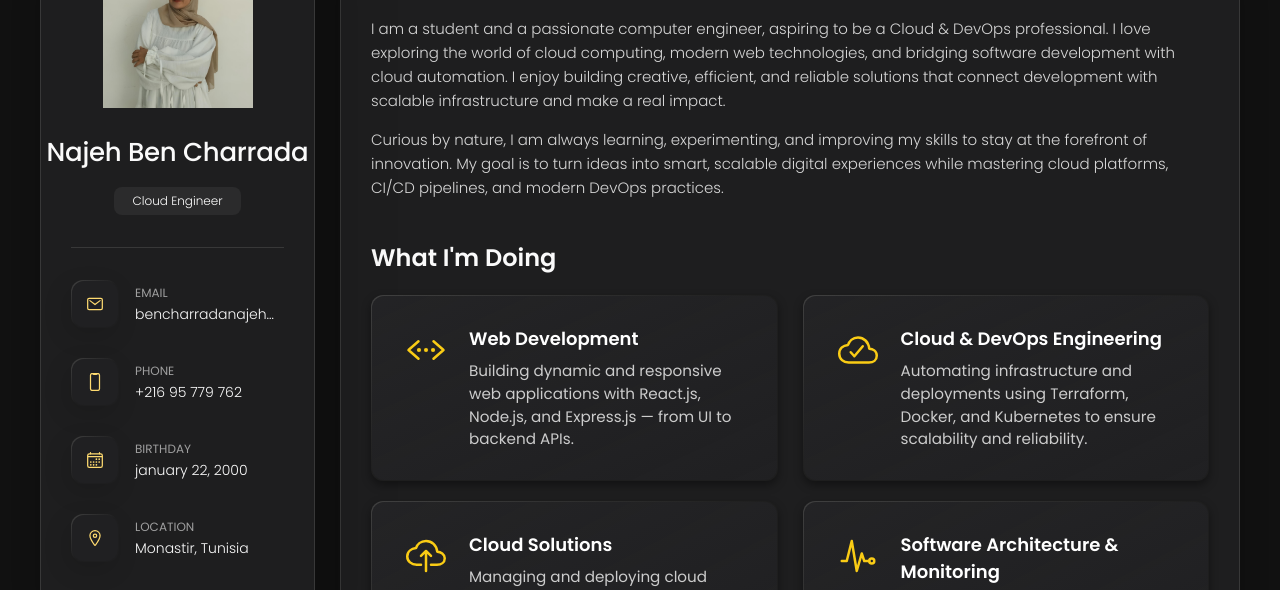
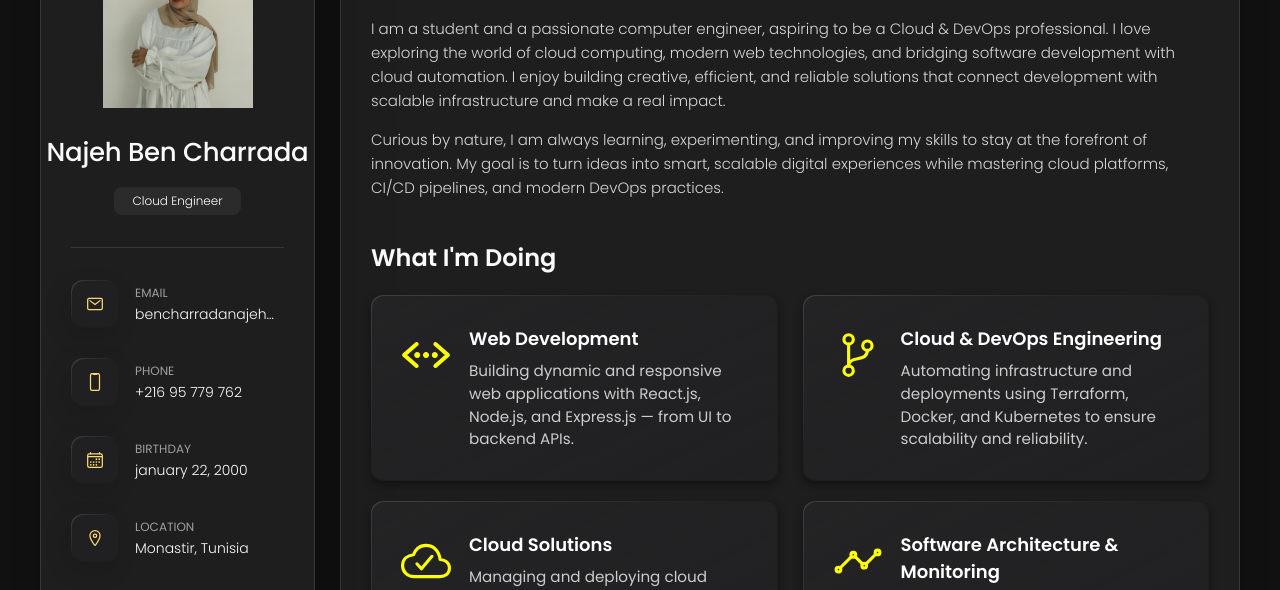
Before and after one commit to NajehCh/Portfolio, a plain HTML site: page index.html in a window 1280 px wide. Shown: the part 162-752 px from the top of the page. Drawn offline with nearby package versions, Linux system fonts and the light colour scheme.

Commit message:
portfolio

```diff
--- a/assets/css/style.css
+++ b/assets/css/style.css
@@ -779,17 +779,21 @@ main {
 
 .clients-item img:hover { filter: grayscale(0); }
 
-
-
 .service-icon {
-  font-size: 40px;
-  color: #facc15; /* jaune doré */
-  transition: transform 0.3s ease, color 0.3s ease;
+  width: 50px;
+  height: 50px;
+  transition: transform 0.3s ease, filter 0.3s ease;
+  filter: brightness(0) invert(91%) sepia(86%) saturate(742%) hue-rotate(2deg) brightness(102%) contrast(100%);
 }
 
 .service-item:hover .service-icon {
   transform: scale(1.2);
-  color: #ffe066; /* couleur plus claire au survol */
+}
+
+
+.service-item:hover .service-icon {
+  transform: scale(1.2);
+  fill: #ffe066; /* couleur dorée au survol */
 }
 
 .service-item {
--- a/index.html
+++ b/index.html
@@ -222,7 +222,8 @@ I am a student and a passionate computer engineer, aspiring to be a Cloud & DevO
     <!-- 2️⃣ Web Development -->
     <li class="service-item">
       <div class="service-icon-box">
-        <ion-icon name="code-working-outline" class="service-icon"></ion-icon>
+          <img src="./assets/images/code-working.svg"  class="service-icon" alt="iac" loading="lazy">
+
       </div>
       <div class="service-content-box">
         <h4 class="h4 service-item-title">Web Development</h4>
@@ -235,7 +236,8 @@ I am a student and a passionate computer engineer, aspiring to be a Cloud & DevO
     <!-- 1️⃣ Cloud & DevOps Engineering -->
     <li class="service-item">
       <div class="service-icon-box">
-        <ion-icon name="cloud-done-outline" class="service-icon"></ion-icon>
+          <img src="./assets/images/git-branch-outline.svg"  class="service-icon" alt="iac" loading="lazy">
+
       </div>
       <div class="service-content-box">
         <h4 class="h4 service-item-title">Cloud & DevOps Engineering</h4>
@@ -246,8 +248,9 @@ I am a student and a passionate computer engineer, aspiring to be a Cloud & DevO
     </li>
    <li class="service-item">
   <div class="service-icon-box">
-    <ion-icon name="cloud-upload-outline" class="service-icon"></ion-icon>
-  </div>
+          <img src="./assets/images/cloud-done-outline.svg"  class="service-icon" alt="iac" loading="lazy">
+
+      </div>
   <div class="service-content-box">
     <h4 class="h4 service-item-title">Cloud Solutions</h4>
     <p class="service-item-text">
@@ -259,8 +262,9 @@ I am a student and a passionate computer engineer, aspiring to be a Cloud & DevO
 
     <!-- 4️⃣ Software Architecture & Monitoring -->
     <li class="service-item">
-      <div class="service-icon-box">
-        <ion-icon name="pulse-outline" class="service-icon"></ion-icon>
+       <div class="service-icon-box">
+          <img src="./assets/images/analytics-outline.svg"  class="service-icon" alt="iac" loading="lazy">
+
       </div>
       <div class="service-content-box">
         <h4 class="h4 service-item-title">Software Architecture & Monitoring</h4>
```
Also changed, not shown: assets/images/analytics-outline.svg (added), assets/images/cloud-done-outline.svg (added), assets/images/cloud-upload.svg (added), assets/images/code-working.svg (added), assets/images/git-branch-outline.svg (added).
